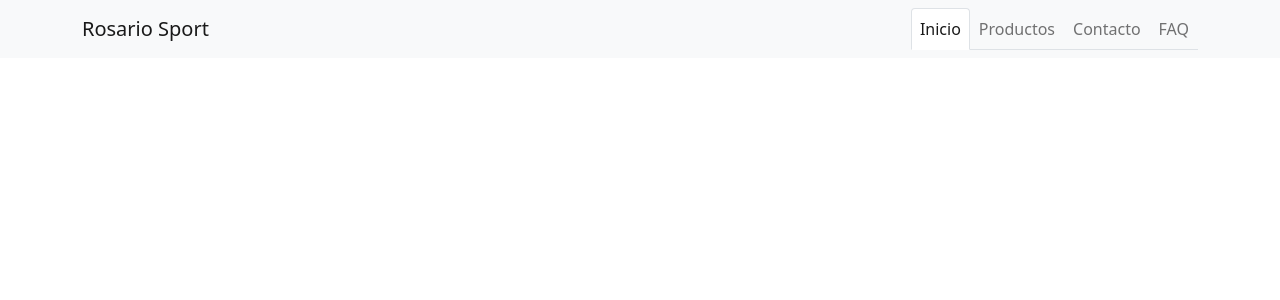
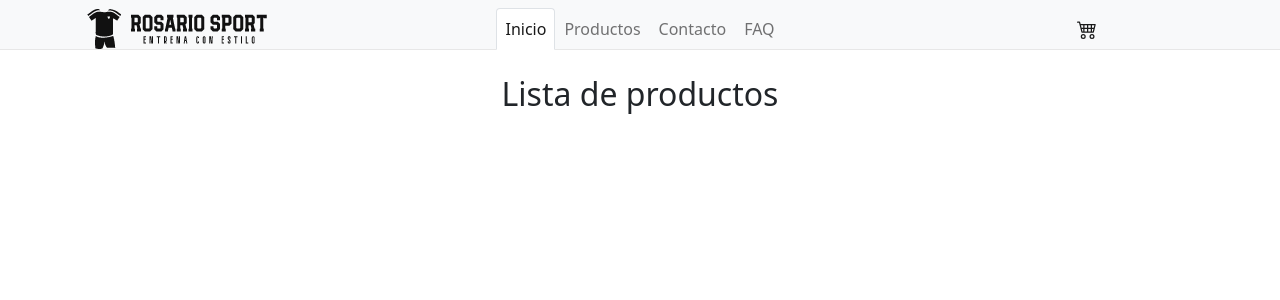
Before and after one commit to joaquingarola/e-commerce, a React (Create React App) app: page / in a window 1280 px wide. Shown: the top 300 px of the page. Built offline with nearby package versions, Linux system fonts and the light colour scheme.

Commit message:
Se agregó un componente carrito y otro que será el contenedor del cátalogo

```diff
--- a/package.json
+++ b/package.json
@@ -10,6 +10,7 @@
     "react": "^18.1.0",
     "react-bootstrap": "^2.3.1",
     "react-dom": "^18.1.0",
+    "react-icons": "^4.3.1",
     "react-scripts": "5.0.1",
     "web-vitals": "^2.1.4"
   },
--- a/src/App.css
+++ b/src/App.css
@@ -1,38 +1,3 @@
 .App {
   text-align: center;
 }
-
-.App-logo {
-  height: 40vmin;
-  pointer-events: none;
-}
-
-@media (prefers-reduced-motion: no-preference) {
-  .App-logo {
-    animation: App-logo-spin infinite 20s linear;
-  }
-}
-
-.App-header {
-  background-color: #282c34;
-  min-height: 100vh;
-  display: flex;
-  flex-direction: column;
-  align-items: center;
-  justify-content: center;
-  font-size: calc(10px + 2vmin);
-  color: white;
-}
-
-.App-link {
-  color: #61dafb;
-}
-
-@keyframes App-logo-spin {
-  from {
-    transform: rotate(0deg);
-  }
-  to {
-    transform: rotate(360deg);
-  }
-}
--- a/src/App.js
+++ b/src/App.js
@@ -1,9 +1,15 @@
 import './App.css';
 import NavBar from './components/NavBar/NavBar.js'
+import ItemContainer from './components/ItemContainer/ItemContainer.js'
 
 function App() {
   return (
-    <NavBar/>
+    <>
+      <NavBar />
+      <ItemContainer
+        titulo= 'Lista de productos'
+      />
+    </>
   );
 }
 
--- /dev/null
+++ b/src/components/Carrito/Carrito.css
@@ -0,0 +1,13 @@
+.contenedor-carrito {
+  width: 190px;
+  height: 40px;
+  display: flex;
+  justify-content: center;
+  align-items: center;
+}
+
+@media (max-width: 1200px) {
+  .contenedor-carrito {
+    width: 40px;
+  }
+}
--- /dev/null
+++ b/src/components/Carrito/Carrito.js
@@ -0,0 +1,12 @@
+import { BsCart4 } from "react-icons/bs";
+import './Carrito.css';
+
+const Carrito = () =>{
+  return(
+    <div className='contenedor-carrito'>
+      <BsCart4 />
+    </div>
+  );
+}
+
+export default Carrito;
--- /dev/null
+++ b/src/components/ItemContainer/ItemContainer.css
@@ -0,0 +1,6 @@
+.item-container {
+  padding-top: 25px;
+  background-color: #fff;
+  display: flex;
+  justify-content: center;
+}
--- /dev/null
+++ b/src/components/ItemContainer/ItemContainer.js
@@ -0,0 +1,12 @@
+import React from 'react';
+import './ItemContainer.css';
+
+const ItemContainer = ({ titulo }) => {
+  return(
+    <div className='item-container'>
+      <h2 className='item-titulo'>{titulo}</h2>
+    </div>
+  );
+}
+
+export default ItemContainer;
--- a/src/components/NavBar/NavBar.css
+++ b/src/components/NavBar/NavBar.css
@@ -0,0 +1,27 @@
+.logo-principal {
+  height: 40px;
+  width: auto;
+}
+
+.navbar{
+  border-bottom: 1px solid rgb(231, 231, 231);
+}
+
+@media (max-width: 1200px) {
+
+    .nav-link {
+      margin-top: 5px;
+    }
+
+    .navbar>.container:nth-child(1) {
+      order: 2;
+    }
+
+    .navbar>.container:nth-child(2) {
+      order: 3;
+    }
+
+    .navbar>.container:nth-child(4) {
+      order: 1;
+    }
+}
--- a/src/components/NavBar/NavBar.js
+++ b/src/components/NavBar/NavBar.js
@@ -1,23 +1,25 @@
 import Navbar from 'react-bootstrap/Navbar';
 import Nav from 'react-bootstrap/Nav';
 import Container from 'react-bootstrap/Container';
-
-import './NavBar.css'
+import logo from '../../imagenes/logo.png';
+import Carrito from '../Carrito/Carrito.js'
+import './NavBar.css';
 
 const NavBar = () => {
   return(
-    <Navbar bg="light" expand="lg">
+    <Navbar bg="light" expand="lg" className='pb-0'>
       <Container>
-        <Navbar.Brand href="#Inicio">Rosario Sport</Navbar.Brand>
+        <Navbar.Brand href="#Inicio" className='p-0'><img src={logo} alt='Foto logo' className='logo-principal'/></Navbar.Brand>
         <Navbar.Toggle aria-controls="basic-navbar-nav" />
-        <Navbar.Collapse id="basic-navbar-nav">
-          <Nav className="ms-auto" fill variant="tabs" defaultActiveKey="#Inicio">
+        <Navbar.Collapse id="basic-navbar-nav" className='flex-grow-0'>
+          <Nav className="ms-auto border-bottom-0" fill variant="tabs" defaultActiveKey="#Inicio">
             <Nav.Link href="#Inicio">Inicio</Nav.Link>
             <Nav.Link href="#Productos">Productos</Nav.Link>
             <Nav.Link href="#Contacto">Contacto</Nav.Link>
             <Nav.Link href="#FAQ">FAQ</Nav.Link>
           </Nav>
         </Navbar.Collapse>
+        <Navbar.Brand href="#Carrito" className='p-0'> <Carrito /> </Navbar.Brand>
       </Container>
     </Navbar>
   );
```
Also changed, not shown: src/imagenes/logo.png (added), 1 other file (tests, documents, lock files or other folders).
